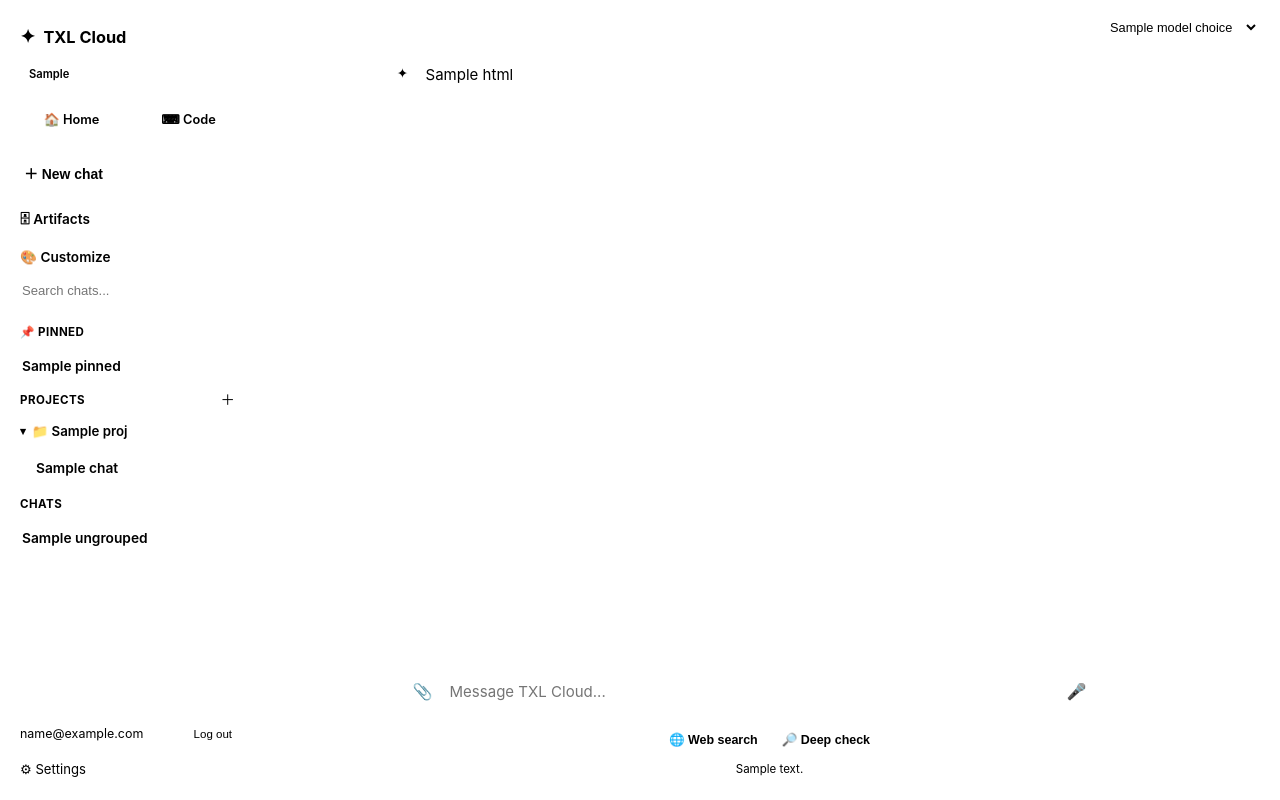
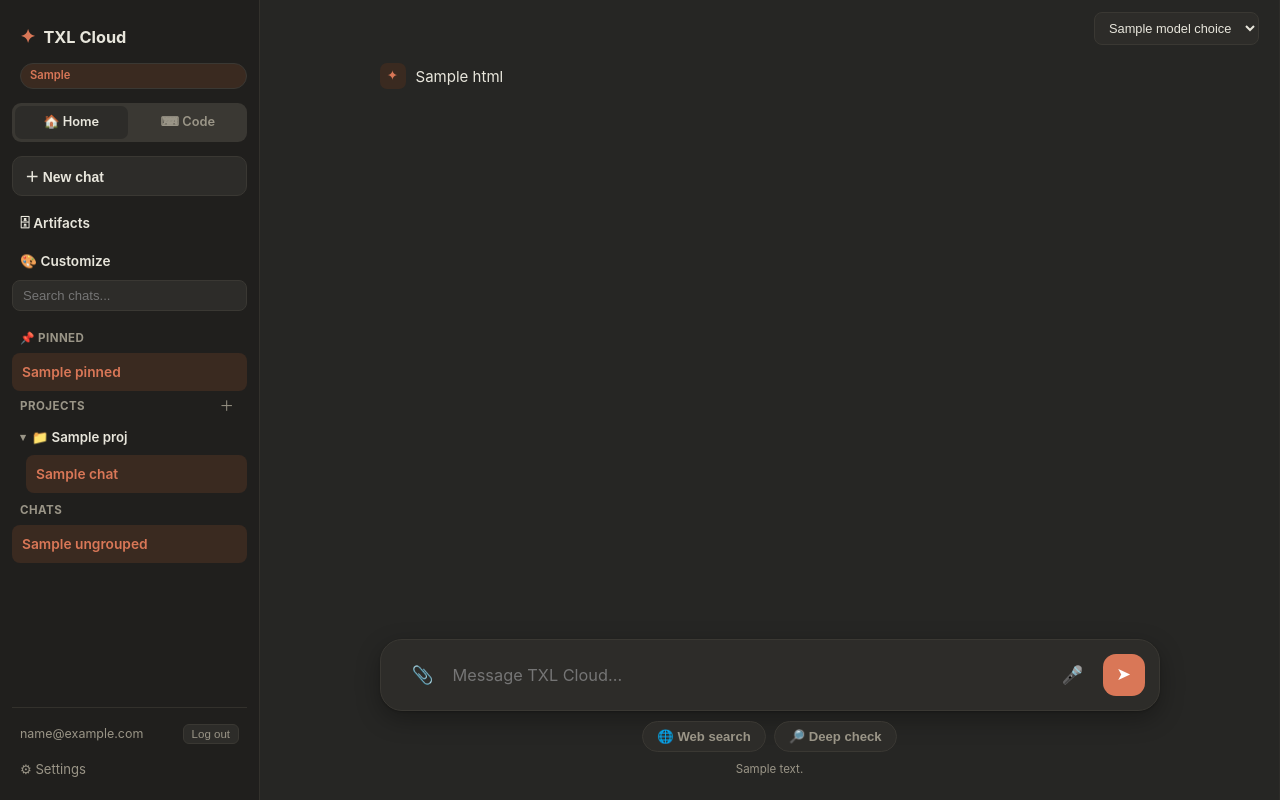
Before and after one commit to txlinnu/txl-analyser, a Flask app: template templates/chat.html in a window 1280 px wide. Run offline with Flask 3, Linux system fonts and the light colour scheme; the template is opened without the code that fills it: most values are stand-ins (such as "Sample title", 1, 10 or a date in 2020); some libraries are stand-ins or nearby versions.

Commit message:
Make dark mode the default look, and scale up the composer to feel less cramped
Dark mode already existed but only followed the OS preference unless a
user explicitly set it - now it's the default on every page (login,
signup, chat, code, artifacts, admin), applied via a synchronous inline
script in <head> before first paint so there's no light-mode flash.
Light stays fully available in Settings for anyone who prefers it.

Also sized up the chat composer to close the gap with Claude's actual
interface: a bigger serif landing heading, taller/roomier input box and
buttons, larger toggle pills, and a wider content column (760px -> 780px)
consistently across messages, composer, and footnote.

Co-Authored-By: Claude Sonnet 5 <noreply@anthropic.com>

```diff
--- a/templates/admin.html
+++ b/templates/admin.html
@@ -9,6 +9,7 @@
 <meta name="theme-color" content="#C15F3C">
 <link rel="apple-touch-icon" href="/static/icons/icon-192.png">
 <script>if ('serviceWorker' in navigator) { window.addEventListener('load', () => navigator.serviceWorker.register('/sw.js')); }</script>
+<script>(function(){var t=localStorage.getItem('txlcloud-theme')||'dark';if(t==='light'||t==='dark')document.documentElement.setAttribute('data-theme',t);})();</script>
 <style>
   :root {
     --sidebar-bg: #F0EEE6; --sidebar-border: #E5E1D6; --main-bg: #FAF9F6;
@@ -119,7 +120,7 @@
 </div>
 
 <script>
-const savedTheme = localStorage.getItem('txlcloud-theme');
+const savedTheme = localStorage.getItem('txlcloud-theme') || 'dark';
 if (savedTheme === 'light' || savedTheme === 'dark') {
   document.documentElement.setAttribute('data-theme', savedTheme);
 }
--- a/templates/artifacts.html
+++ b/templates/artifacts.html
@@ -9,6 +9,7 @@
 <meta name="theme-color" content="#C15F3C">
 <link rel="apple-touch-icon" href="/static/icons/icon-192.png">
 <script>if ('serviceWorker' in navigator) { window.addEventListener('load', () => navigator.serviceWorker.register('/sw.js')); }</script>
+<script>(function(){var t=localStorage.getItem('txlcloud-theme')||'dark';if(t==='light'||t==='dark')document.documentElement.setAttribute('data-theme',t);})();</script>
 <style>
   {{ pygments_css | safe }}
   :root {
@@ -196,7 +197,7 @@ sidebarScrim.addEventListener('click', () => {
   sidebarScrim.classList.remove('open');
 });
 
-const savedTheme = localStorage.getItem('txlcloud-theme');
+const savedTheme = localStorage.getItem('txlcloud-theme') || 'dark';
 if (savedTheme === 'light' || savedTheme === 'dark') {
   document.documentElement.setAttribute('data-theme', savedTheme);
 }
--- a/templates/chat.html
+++ b/templates/chat.html
@@ -9,6 +9,7 @@
 <meta name="theme-color" content="#C15F3C">
 <link rel="apple-touch-icon" href="/static/icons/icon-192.png">
 <script>if ('serviceWorker' in navigator) { window.addEventListener('load', () => navigator.serviceWorker.register('/sw.js')); }</script>
+<script>(function(){var t=localStorage.getItem('txlcloud-theme')||'dark';if(t==='light'||t==='dark')document.documentElement.setAttribute('data-theme',t);})();</script>
 <style>
   {{ pygments_css | safe }}
   :root {
@@ -386,7 +387,7 @@
     overflow-y: auto;
     padding: 4px 20px 12px;
   }
-  .msgs-wrap { max-width: 760px; margin: 0 auto; }
+  .msgs-wrap { max-width: 780px; margin: 0 auto; }
 
   /* Landing (empty conversation) state */
   .chat-main.landing #messages { display: none; }
@@ -397,19 +398,21 @@
     justify-content: center;
   }
   .landing-greeting {
-    max-width: 620px;
-    margin: 0 auto 22px;
+    max-width: 640px;
+    margin: 0 auto 26px;
     text-align: center;
     padding: 0 20px;
   }
   .chat-main:not(.landing) .landing-greeting { display: none; }
-  .landing-greeting .mark { font-size: 2.1rem; color: var(--accent); }
+  .landing-greeting .mark { font-size: 2.5rem; color: var(--accent); }
   .landing-greeting h2 {
-    font-size: 1.7rem;
-    margin: 10px 0 6px;
+    font-family: Georgia, 'Iowan Old Style', 'Palatino Linotype', Palatino, serif;
+    font-weight: 500;
+    font-size: 2.15rem;
+    margin: 14px 0 8px;
     letter-spacing: -0.01em;
   }
-  .landing-greeting p { color: var(--muted); font-size: 0.95rem; margin: 0; }
+  .landing-greeting p { color: var(--muted); font-size: 1rem; margin: 0; }
 
   .suggestions {
     display: flex;
@@ -562,7 +565,7 @@
   .artifact-open { font-size: 0.78rem; color: var(--muted); flex-shrink: 0; }
 
   .error-note {
-    max-width: 760px;
+    max-width: 780px;
     margin: 0 auto 16px;
     background: var(--danger-bg);
     color: var(--danger-text);
@@ -614,30 +617,30 @@
   }
 
   .tool-btn {
-    flex-shrink: 0; width: 34px; height: 34px; border: none; border-radius: 9px;
-    background: transparent; color: var(--muted); font-size: 1rem; cursor: pointer;
+    flex-shrink: 0; width: 40px; height: 40px; border: none; border-radius: 11px;
+    background: transparent; color: var(--muted); font-size: 1.1rem; cursor: pointer;
     display: flex; align-items: center; justify-content: center;
   }
   .tool-btn:hover { background: var(--border); color: var(--text); }
   .tool-btn.listening { color: #fff; background: var(--accent); animation: pulse 1.2s ease-in-out infinite; }
   @keyframes pulse { 0%, 100% { opacity: 1; } 50% { opacity: 0.6; } }
 
-  .composer-toolbar { max-width: 760px; margin: 8px auto 0; display: flex; justify-content: center; }
+  .composer-toolbar { max-width: 780px; margin: 10px auto 0; display: flex; justify-content: center; gap: 8px; }
   .toggle-pill {
     border: 1px solid var(--border); background: var(--card); color: var(--muted);
-    font-size: 0.78rem; font-weight: 600; padding: 5px 12px; border-radius: 999px; cursor: pointer;
+    font-size: 0.82rem; font-weight: 600; padding: 7px 14px; border-radius: 999px; cursor: pointer;
   }
   .toggle-pill:hover { border-color: var(--accent); color: var(--accent); }
   .toggle-pill.active { background: var(--accent-soft); color: var(--accent); border-color: var(--accent); }
   .composer-inner {
-    max-width: 760px;
+    max-width: 780px;
     margin: 0 auto;
     display: flex;
     flex-direction: column;
     background: var(--card);
     border: 1px solid var(--border);
-    border-radius: 18px;
-    padding: 10px 10px 10px 16px;
+    border-radius: 22px;
+    padding: 14px 14px 14px 22px;
     box-shadow: var(--shadow);
   }
   .composer-row {
@@ -651,20 +654,20 @@
     background: transparent;
     color: var(--text);
     font-family: inherit;
-    font-size: 0.94rem;
+    font-size: 1.02rem;
     resize: none;
     outline: none;
     max-height: 200px;
-    padding: 8px 0;
+    padding: 11px 0;
   }
   button.send-btn {
     flex-shrink: 0;
-    width: 36px; height: 36px;
+    width: 42px; height: 42px;
     border: none;
-    border-radius: 10px;
+    border-radius: 13px;
     background: var(--accent);
     color: #fff;
-    font-size: 1rem;
+    font-size: 1.1rem;
     cursor: pointer;
     display: flex; align-items: center; justify-content: center;
   }
@@ -672,7 +675,7 @@
   button.send-btn:disabled { opacity: 0.4; cursor: default; }
 
   .footnote {
-    max-width: 760px;
+    max-width: 780px;
     margin: 8px auto 0;
     text-align: center;
     font-size: 0.72rem;
@@ -1737,7 +1740,7 @@ function applyTheme(value) {
     document.documentElement.removeAttribute('data-theme');
   }
 }
-const savedTheme = localStorage.getItem('txlcloud-theme') || 'system';
+const savedTheme = localStorage.getItem('txlcloud-theme') || 'dark';
 themeSelect.value = savedTheme;
 applyTheme(savedTheme);
 themeSelect.addEventListener('change', () => {
```
Also changed, not shown: templates/code.html (+5 -2 lines), templates/forgot_password.html (+9 -1 lines), templates/login.html (+8 -1 lines), templates/reset_password.html (+8 -1 lines), templates/signup.html (+8 -1 lines).
